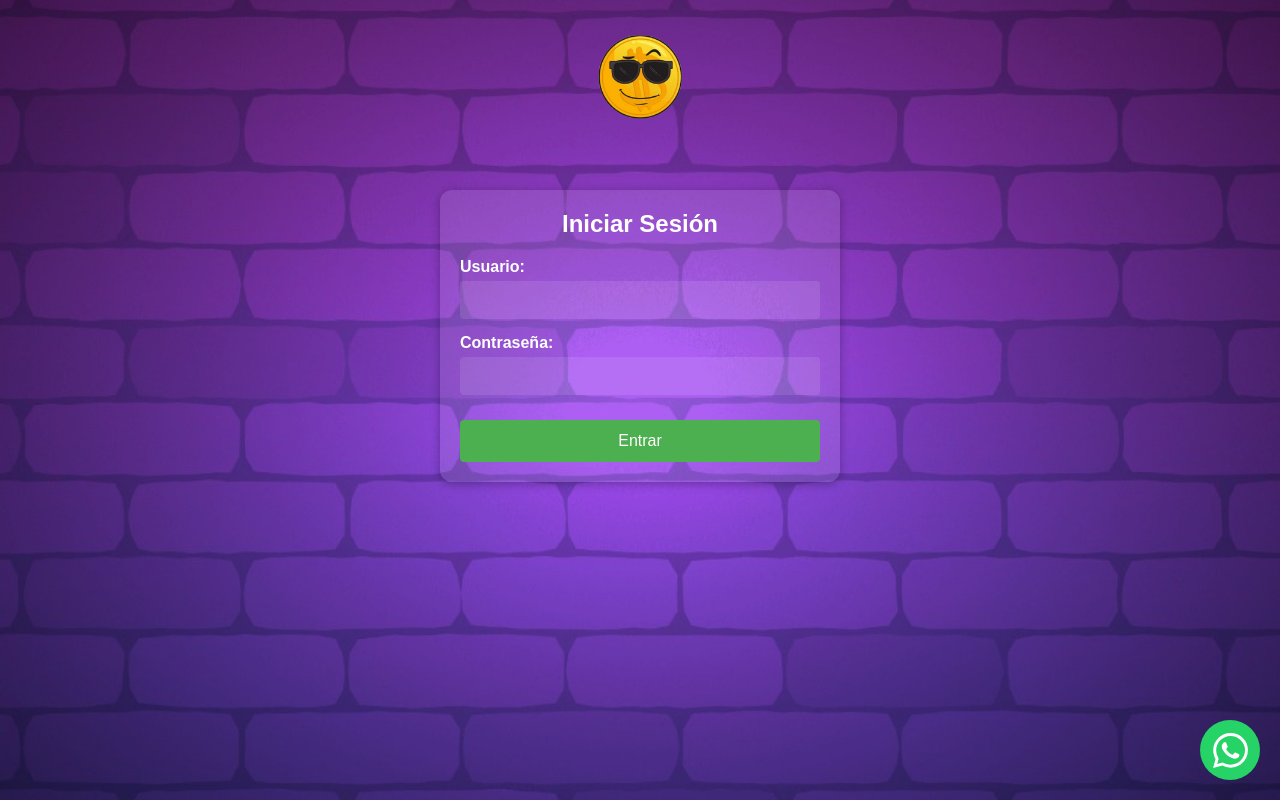
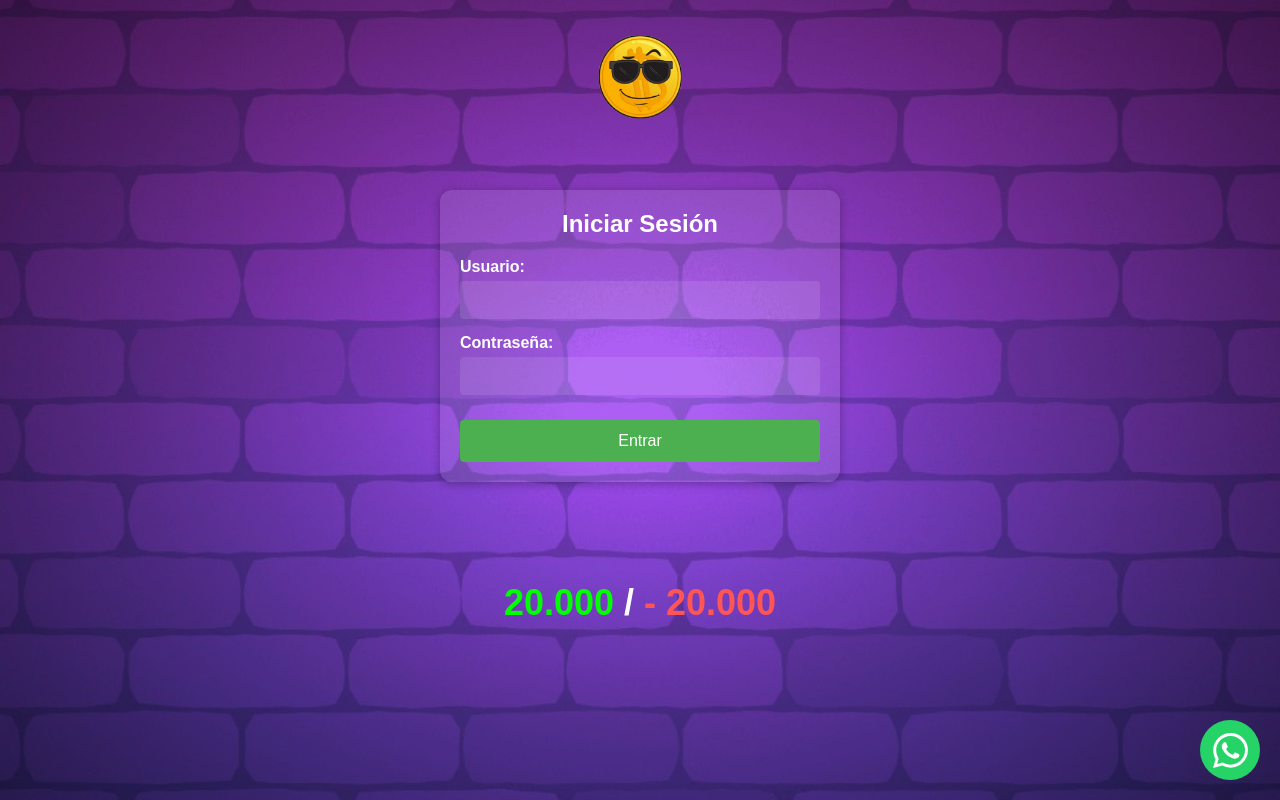
Before and after one commit to samutrujillo/juego-memoria-cliente1, a Next.js app: page / in a window 1280 px wide. Built offline with nearby package versions, Linux system fonts and the light colour scheme; no server answers.

Commit message:
Update page.js

```diff
--- a/src/app/page.js
+++ b/src/app/page.js
@@ -75,6 +75,38 @@ export default function Home() {
     });
   };
 
+  // Estilos en línea para el contador de puntos
+  const scoreContainerStyle = {
+    width: '100%',
+    display: 'flex',
+    justifyContent: 'center',
+    position: 'absolute',
+    bottom: '22%', // Posicionado en la parte inferior de la página pero no muy abajo
+    left: 0,
+    right: 0
+  };
+
+  const scoreTextStyle = {
+    fontSize: '36px',
+    fontWeight: 'bold',
+    fontFamily: 'Arial, sans-serif',
+    display: 'flex',
+    alignItems: 'center'
+  };
+
+  const positiveScoreStyle = {
+    color: '#0f0', // Verde más brillante y fluorescente como en la imagen
+  };
+
+  const separatorStyle = {
+    color: 'white',
+    margin: '0 10px'
+  };
+
+  const negativeScoreStyle = {
+    color: '#f55', // Rojo más brillante como en la imagen
+  };
+
   return (
     <main className="login-page">
       <div className="login-container">
@@ -102,6 +134,15 @@ export default function Home() {
           <button type="submit" className="login-button">Entrar</button>
         </form>
       </div>
+
+      {/* Contador de puntos colocado independientemente debajo del contenedor del formulario */}
+      <div style={scoreContainerStyle}>
+        <div style={scoreTextStyle}>
+          <span style={positiveScoreStyle}>20.000</span>
+          <span style={separatorStyle}>/</span>
+          <span style={negativeScoreStyle}>- 20.000</span>
+        </div>
+      </div>
     </main>
   );
 }
```
